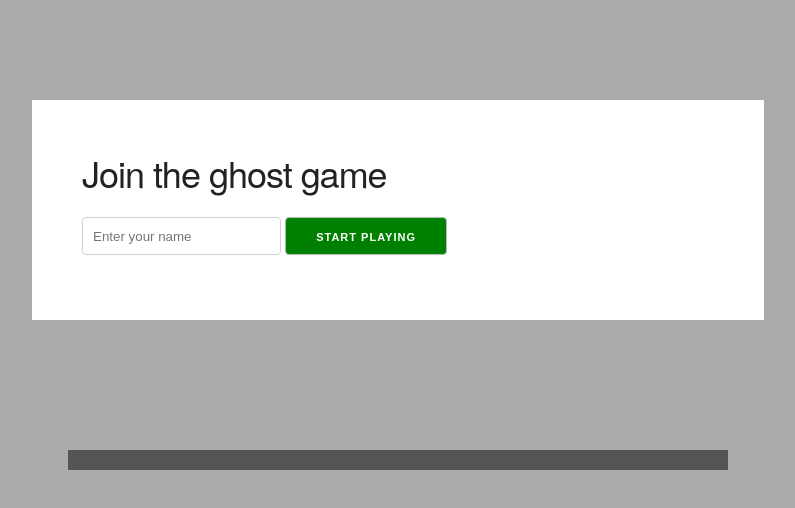
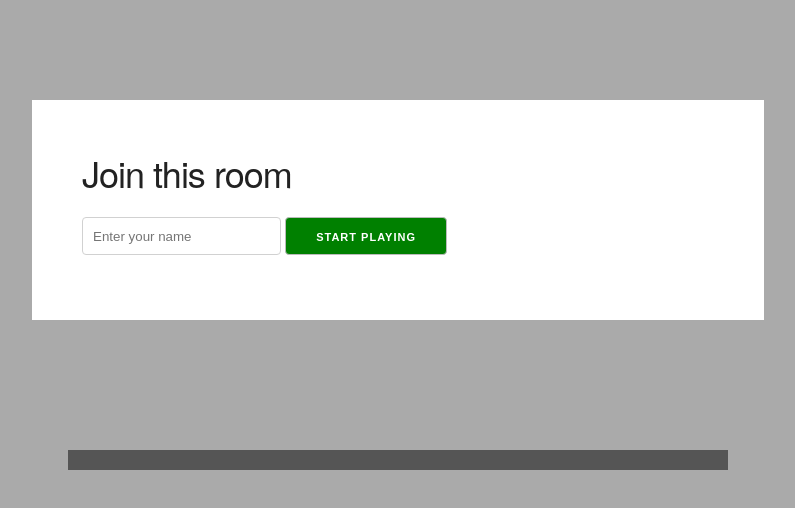
Before and after one commit to orenkolker/ghosts-game, a website: page room.html in a window 1280 px wide. Shown: the whole page, without its empty margins (242-1037 px from the left). Drawn offline with nearby package versions, Linux system fonts and the light colour scheme; no server answers.

Commit message:
Update room.html

```diff
--- a/room.html
+++ b/room.html
@@ -1,7 +1,7 @@
 <!DOCTYPE html>
 <html>
   <head>
-    <title> Ghosts</title>
+    <title>Ghosts</title>
     <link rel="stylesheet" href="node_modules/skeleton-css/css/skeleton.css">
     <link rel="stylesheet" href="style.css">
   </head>
@@ -12,7 +12,7 @@
     <div id="game">
 
       <div id="joinroom">
-          <h3> Join the ghost game</h3>
+          <h3> Join this room</h3>
           <input type="text" name="name" id="playerName" placeholder="Enter your name" required="">
           <button id="join">Start Playing</button>
       </div>
```
